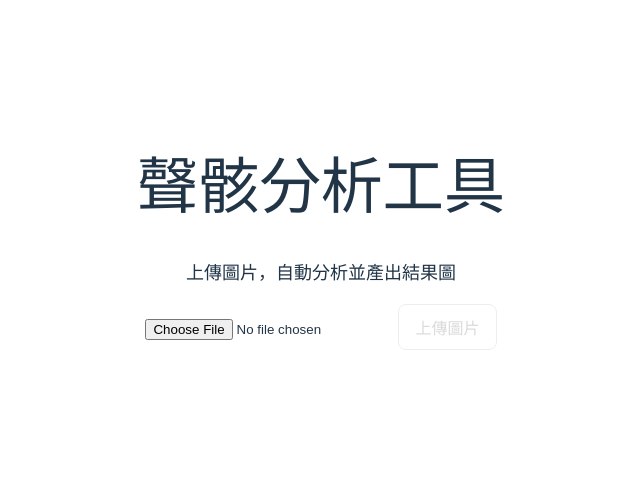
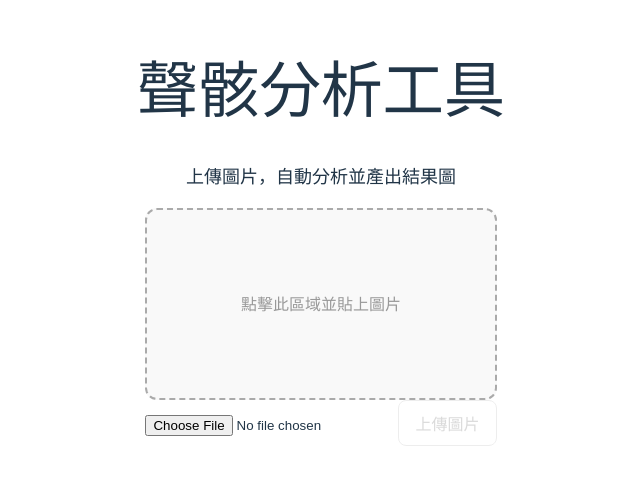
Before and after one commit to a123tony39/wuwa, a Vue app in the folder frontend/: page / in a window 1280 px wide. Shown: the part 170-648 px from the top of the page, without its empty margins (319-959 px from the left). Built offline with nearby package versions, Linux system fonts and the light colour scheme.

Commit message:
chore: 新增環境檔

```diff
--- a/frontend/src/components/CardDisplay.vue
+++ b/frontend/src/components/CardDisplay.vue
@@ -67,7 +67,7 @@ const onMouseMove = (e: MouseEvent) => {
     // 光線效果
     const lightX = (x - centerX) / centerX
     const lightY = (y - centerY) / centerY
-    const brightness = 1 + lightX * 0.2 - lightY * 0.2
+    const brightness = 1 + lightX * 0.1 - lightY * 0.1
     const front = document.querySelector('.card-front') as HTMLElement
     const back = document.querySelector('.card-back') as HTMLElement
     if (!props.isFlipped && front) front.style.filter = `brightness(${brightness})`
@@ -100,7 +100,7 @@ onUnmounted(() => {
         @click="!hasMoved && $emit('update:isFlipped', !props.isFlipped)"
       >
         <div class="card-face card-front">
-          <img :src="imgSrc" alt="正面圖片" />
+            <img :src="imgSrc" />
         </div>
         <div class="card-face card-back">
           <img :src="cardBack" alt="背面圖片" />
@@ -137,7 +137,7 @@ onUnmounted(() => {
   width: 350px;
   height: 500px;
   transform-style: preserve-3d;
-  transition: transform 0.3s ease;
+  transition: transform 0.1s ease;
   cursor: pointer;
   position: relative;
 }
--- a/frontend/src/components/UploadPanel.vue
+++ b/frontend/src/components/UploadPanel.vue
@@ -1,5 +1,5 @@
 <script setup lang = "ts">
-import { ref } from "vue"
+import { ref, onMounted, onUnmounted } from "vue"
 const props = defineProps<{
     isAnalyzing: boolean
     imgSrc: string | null
@@ -8,7 +8,31 @@ const emit = defineEmits<{
   (e: 'fileSelected', file: File): void
   (e: 'upload'): void
 }>()
+onMounted(() => {
+  window.addEventListener('paste', onPaste)
+})
 
+onUnmounted(() => {
+  window.removeEventListener('paste', onPaste)
+})
+const previewUrl = ref<string | null>(null)
+const onPaste = (e: ClipboardEvent) => {
+  const items = e.clipboardData?.items
+  if (!items) return
+
+  for (let i = 0; i < items.length; i++) {
+    const item = items[i]
+    if (!item) continue
+    if (item.type.indexOf('image') !== -1) {
+      const file = item.getAsFile()
+      if (file) {
+        selectedFile.value = file
+        previewUrl.value = URL.createObjectURL(file)  // 生成預覽
+        emit('fileSelected', file)
+      }
+    }
+  }
+}
 const selectedFile = ref<File | null>(null)
 // 檔案選擇
 const onFileChange = (e: Event) => {
@@ -30,6 +54,19 @@ const onUploadClick = () => {
     <div class = "panel">
         <!-- 尚未選擇圖片 -->
         <div v-if = "!props.isAnalyzing && !props.imgSrc">
+            <!-- 可貼圖片區 -->
+            <div
+              class="paste-area"
+              @paste="onPaste"
+              tabindex="0"
+            >
+              <template v-if="previewUrl">
+                <img :src="previewUrl" alt="預覽圖片">
+              </template>
+              <template v-else>
+                點擊此區域並貼上圖片
+              </template>
+            </div>
             <input type="file" @change="onFileChange"/>
             <button @click="onUploadClick" :disabled="!selectedFile">上傳圖片</button>
          </div>
@@ -45,6 +82,7 @@ const onUploadClick = () => {
   display: flex;
   flex-direction: column;
   gap: 8px;
+  justify-content: center;
   align-items: center;
 }
 .loading {
@@ -66,4 +104,38 @@ button:disabled {
   opacity: 0.5;
   cursor: not-allowed;
 }
+
+/*paste area*/
+.paste-area {
+  display: flex; /* 改回 flex，避免變成 inline 行內元素 */
+  width: auto;   /* 自動跟圖片大小適應 */
+  height: auto;  /* 自動跟圖片大小適應 */
+  min-width: 250px;        /* 最小寬度 */
+  min-height: 180px;       /* 最小高度 */
+  max-width: 600px;        /* 最大寬度 */
+  max-height: 400px;       /* 最大高度 */
+  border: 2px dashed #aaa;
+  border-radius: 12px;
+  justify-content: center;
+  align-items: center;
+  color: #999;
+  background-color: #f9f9f9;
+  cursor: pointer;
+  text-align: center;
+  overflow: hidden;
+  padding: 4px;
+}
+.paste-area:focus {
+  outline: none;
+  border-color: #666;
+  color: #666;
+}
+
+/* 貼上圖片預覽 */
+.paste-area img {
+  max-width: 100%;
+  max-height: 100%;
+  object-fit: contain;
+}
+
 </style>
--- a/frontend/vite.config.ts
+++ b/frontend/vite.config.ts
@@ -4,4 +4,12 @@ import vue from '@vitejs/plugin-vue'
 // https://vite.dev/config/
 export default defineConfig({
   plugins: [vue()],
+  server: {
+    port: 5173,
+    strictPort: true,
+    // 允許外部 host 訪問
+    allowedHosts: [
+      'blink-governor-owner-carl.trycloudflare.com'
+    ]
+  }
 })
```
Also changed, not shown: 2 other files (tests, documents, lock files or other folders).
